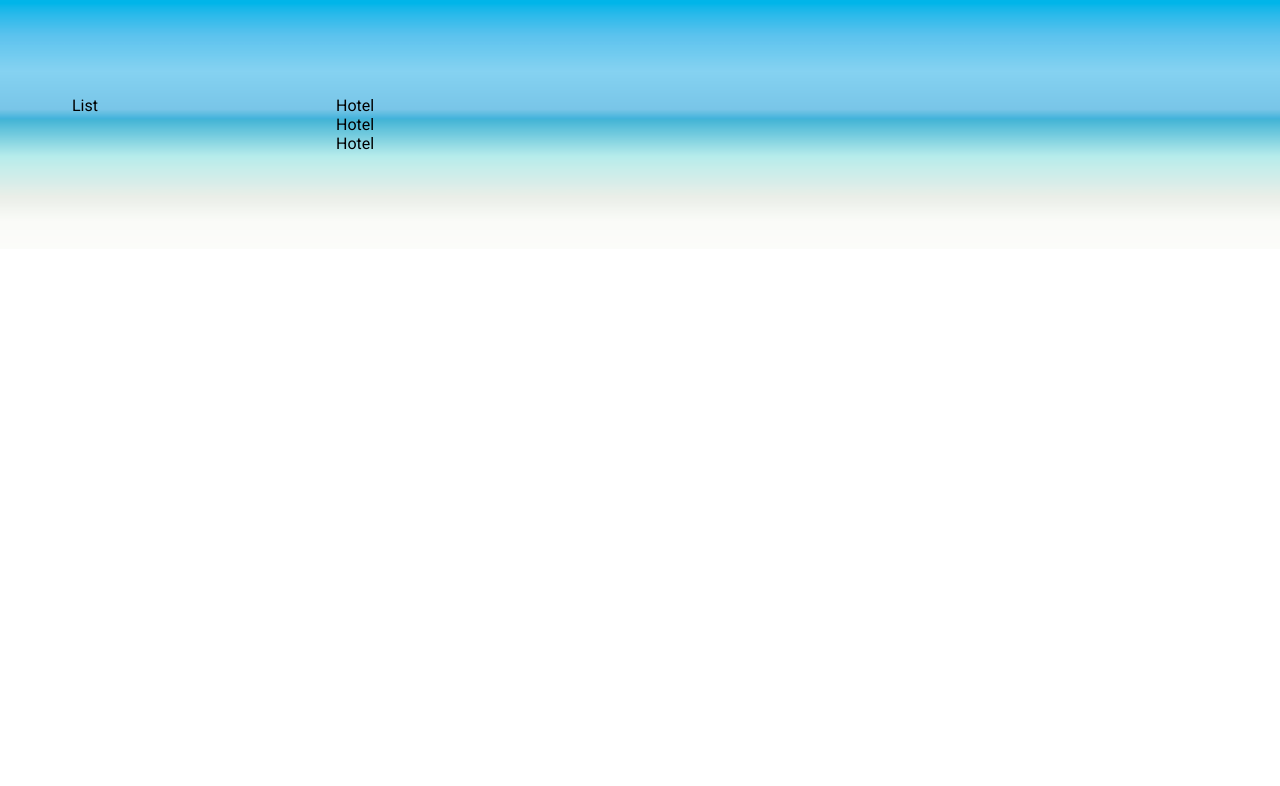
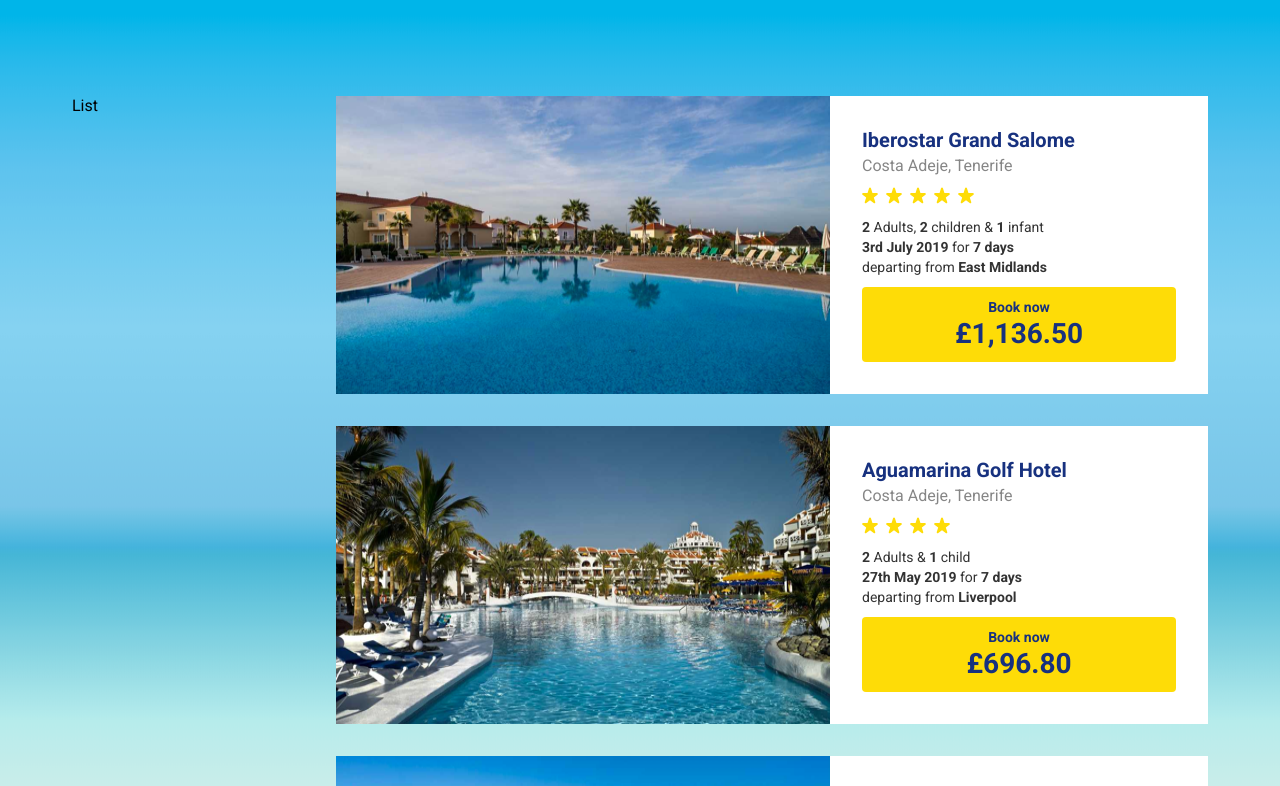
Before and after one commit to lukegreenwood/onthebeach-techtest, a Next.js app: page / in a window 1280 px wide. Shown: the top 786 px of the page. Built offline with nearby package versions, Linux system fonts and the light colour scheme.

Commit message:
feat: add hotel card details

```diff
--- /dev/null
+++ b/Components/BookButton/BookButton.tsx
@@ -0,0 +1,15 @@
+import styles from "../../styles/BookButton.module.scss";
+
+export const BookButton = (props: { price: number }) => {
+	const formatter = new Intl.NumberFormat("en-GB", {
+		style: "currency",
+		currency: "GBP",
+	});
+
+	return (
+		<button className={styles.bookButton}>
+			<span className={styles.label}>Book now</span>
+			<span className={styles.price}>{formatter.format(props.price)}</span>
+		</button>
+	);
+};
--- /dev/null
+++ b/Components/BookButton/index.ts
@@ -0,0 +1 @@
+export { BookButton } from "./BookButton";
--- a/Components/HotelCard/HotelCard.tsx
+++ b/Components/HotelCard/HotelCard.tsx
@@ -1,5 +1,48 @@
+import Image from "next/image";
+import { format } from "date-fns";
+
 import { Hotel } from "../../libs/mockHotelData";
+import styles from "../../styles/HotelCard.module.scss";
+import { Rating } from "../Rating";
+import { BookButton } from "../BookButton";
+import { formatGuests } from "../../libs/formatGuests";
+import React from "react";
 
 export const HotelCard = (props: Hotel) => {
-	return <div>Hotel</div>;
+	const guests = formatGuests(props.guests);
+
+	return (
+		<div className={styles.hotelCard}>
+			<Image
+				src={`/${props.image}`}
+				alt={`Image of hotel ${props.name}`}
+				width={494}
+				height={277}
+			/>
+
+			<div className={styles.hotelInfo}>
+				<h2 className={styles.hotelName}>{props.name}</h2>
+				<div className={styles.hotelLocation}>{props.location}</div>
+				<Rating stars={props.rating} />
+				<div className={styles.stayInfo}>
+					<p>
+						{guests.map(([amount, noun], index) => (
+							<React.Fragment key={index}>
+								{index > 0 && (index === guests.length - 1 ? " & " : ", ")}
+								<strong>{amount}</strong> {noun}
+							</React.Fragment>
+						))}
+					</p>
+					<p>
+						<strong>{format(props.dates.date, "do MMMM yyyy")}</strong> for{" "}
+						<strong>{props.dates.duration} days</strong>
+					</p>
+					<p>
+						departing from <strong>{props.departureLocation}</strong>
+					</p>
+				</div>
+				<BookButton price={props.price} />
+			</div>
+		</div>
+	);
 };
--- /dev/null
+++ b/Components/Rating/Rating.tsx
@@ -0,0 +1,21 @@
+import React from "react";
+
+import styles from "../../styles/Rating.module.scss";
+
+export const Rating = (props: { stars: number }) => {
+	const stars = new Array(props.stars).fill(
+		<svg xmlns="http://www.w3.org/2000/svg" viewBox="0 0 24 24">
+			<path fill="none" d="M0 0h24v24H0z" />
+			<path d="m14.43 10-1.47-4.84c-.29-.95-1.63-.95-1.91 0L9.57 10H5.12c-.97 0-1.37 1.25-.58 1.81l3.64 2.6-1.43 4.61c-.29.93.79 1.68 1.56 1.09l3.69-2.8 3.69 2.81c.77.59 1.85-.16 1.56-1.09l-1.43-4.61 3.64-2.6c.79-.57.39-1.81-.58-1.81h-4.45z" />
+		</svg>
+	);
+
+	return (
+		<div
+			className={styles.rating}
+			aria-label={`Hotel rating ${props.stars} out of 5 stars`}
+		>
+			{stars}
+		</div>
+	);
+};
--- /dev/null
+++ b/Components/Rating/index.ts
@@ -0,0 +1 @@
+export { Rating } from "./Rating";
--- /dev/null
+++ b/libs/formatGuests.ts
@@ -0,0 +1,22 @@
+import type { Guests } from "./mockHotelData";
+
+const getNoun = (key: string, amount: number) => {
+	const isMultiple = amount > 1;
+	switch (key) {
+		case "adults":
+			return isMultiple ? "Adults" : "Adult";
+		case "children":
+			return isMultiple ? "children" : "child";
+		case "infants":
+			return isMultiple ? "infants" : "infant";
+		default:
+			return "";
+	}
+};
+
+export const formatGuests = (guests: Guests) => {
+	return Object.entries(guests).map(([key, value]) => [
+		value,
+		getNoun(key, value),
+	]);
+};
--- a/libs/mockHotelData.ts
+++ b/libs/mockHotelData.ts
@@ -1,12 +1,14 @@
+export interface Guests {
+	adults: number;
+	children?: number;
+	infants?: number;
+}
+
 export interface Hotel {
 	name: string;
 	location: string;
 	rating: number;
-	people: {
-		adults?: number;
-		children?: number;
-		infants?: number;
-	};
+	guests: Guests;
 	dates: {
 		date: Date;
 		duration: number;
@@ -14,6 +16,7 @@
 	departureLocation: string;
 	price: number;
 	description: string;
+	image: string;
 }
 
 export const mockHotelData: Hotel[] = [
@@ -21,7 +24,7 @@
 		name: "Iberostar Grand Salome",
 		location: "Costa Adeje, Tenerife",
 		rating: 5,
-		people: {
+		guests: {
 			adults: 2,
 			children: 2,
 			infants: 1,
@@ -34,12 +37,13 @@
 		price: 1136.5,
 		description:
 			"The Iberostar Grand Salome has an exceptional location in the south of Tenerife, overlooking the Atlantic Ocean. it is situated between the Golf del Sur and the Amarillo Golf courses, and is an ideal hotel for families, couples and groups who are looking for a holiday full of sport, sun and sea.",
+		image: "hotel-image-1.png",
 	},
 	{
 		name: "Aguamarina Golf Hotel",
 		location: "Costa Adeje, Tenerife",
 		rating: 4,
-		people: {
+		guests: {
 			adults: 2,
 			children: 1,
 		},
@@ -51,12 +55,13 @@
 		price: 696.8,
 		description:
 			"Lorem ipsum dolor sit amet, consectetur adipiscing elit. Mauris facilisis, urna ac fringilla laoreet, ante dolor viverra quam, et vulputate felis nibh non nulla. In condimentum urna mi, in egestas ligula vulputate nec. Quisque ligula neque, porttitor eu quam in, hendrerit bibendum sapien. Nulla facilisi. Mauris interdum metus quis placerat convallis.",
+		image: "hotel-image-2.png",
 	},
 	{
 		name: "Las Piramides Resort",
 		location: "Cheta Adoio, Tenerife",
 		rating: 3,
-		people: {
+		guests: {
 			adults: 2,
 			children: 2,
 		},
@@ -68,5 +73,6 @@
 		price: 499.99,
 		description:
 			"Lorem ipsum dolor sit amet, consectetur adipiscing elit. Mauris facilisis, urna ac fringilla laoreet, ante dolor viverra quam, et vulputate felis nibh non nulla. In condimentum urna mi, in egestas ligula vulputate nec. Quisque ligula neque, porttitor eu quam in, hendrerit bibendum sapien. Nulla facilisi. Mauris interdum metus quis placerat convallis.",
+		image: "hotel-image-3.png",
 	},
 ];
--- a/package.json
+++ b/package.json
@@ -9,6 +9,7 @@
     "lint": "next lint"
   },
   "dependencies": {
+    "date-fns": "^2.29.1",
     "next": "12.2.4",
     "react": "18.2.0",
     "react-dom": "18.2.0"
--- /dev/null
+++ b/styles/BookButton.module.scss
@@ -0,0 +1,24 @@
+.bookButton {
+	display: inline-block;
+	width: 100%;
+	padding: 12px;
+	margin: 0;
+	border: 0;
+	border-radius: 4px;
+	font-weight: bold;
+	background-color: #fedc07;
+	color: #17317f;
+
+	span {
+		display: block;
+	}
+
+	.label {
+		font-size: 14px;
+		margin-bottom: 2px;
+	}
+
+	.price {
+		font-size: 28px;
+	}
+}
--- /dev/null
+++ b/styles/HotelCard.module.scss
@@ -0,0 +1,36 @@
+.hotelCard {
+	display: flex;
+	margin-bottom: 32px;
+	background-color: #ffffff;
+
+	.hotelInfo {
+		padding: 32px;
+		flex-grow: 1;
+
+		.hotelName {
+			margin: 0;
+			font-size: 20px;
+			color: #17317f;
+		}
+
+		.hotelLocation {
+			margin-top: 4px;
+			font-size: 16px;
+			color: #868686;
+		}
+	}
+
+	.stayInfo {
+		margin-bottom: 12px;
+		color: #333333;
+
+		p {
+			margin: 0 0 4px;
+			font-size: 14px;
+		}
+	}
+
+	&:last-child {
+		margin-bottom: 0;
+	}
+}
--- /dev/null
+++ b/styles/Rating.module.scss
@@ -0,0 +1,10 @@
+.rating {
+	display: flex;
+	margin: 8px 0 12px -4px;
+
+	svg {
+		fill: #fedc07;
+		width: 24px;
+		height: 24px;
+	}
+}
--- a/styles/globals.css
+++ b/styles/globals.css
@@ -1,5 +1,6 @@
 html,
-body {
+body,
+button {
 	padding: 0;
 	margin: 0;
 	font-family: Roboto, sans-serif;
```
Also changed, not shown: 1 other file (tests, documents, lock files or other folders).
